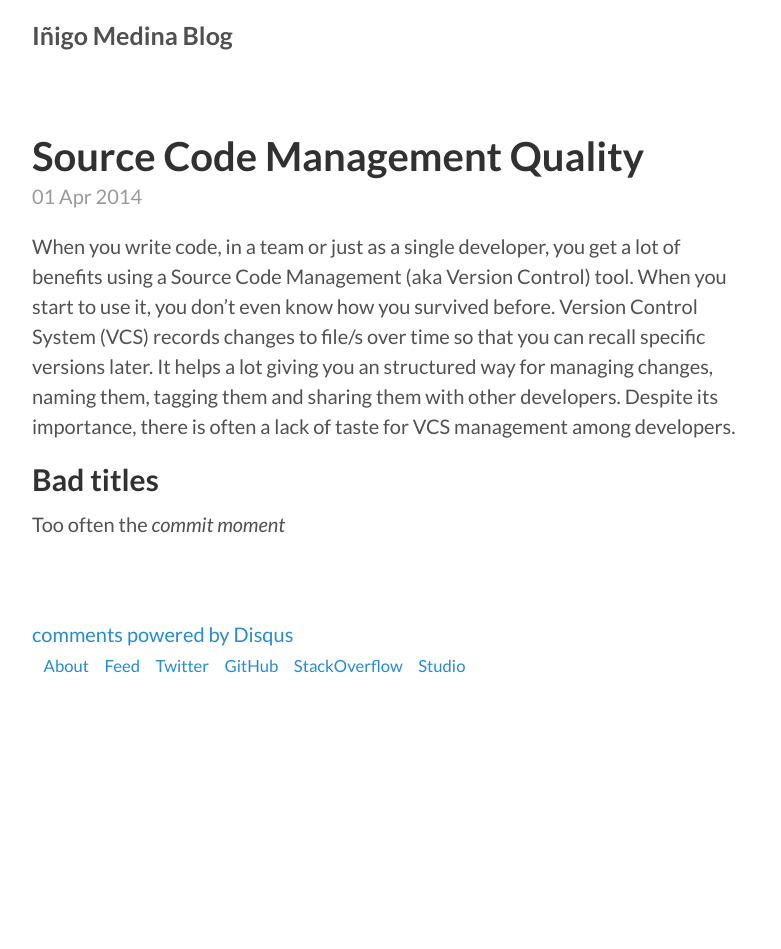
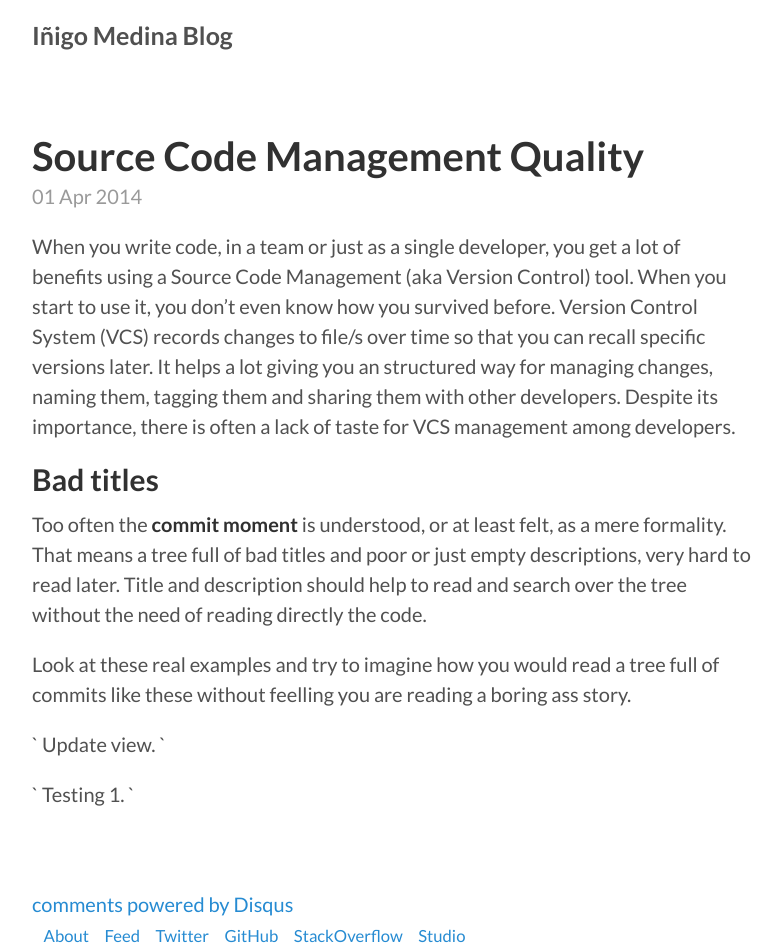
Before and after one commit to grosshat/grosshat.github.io, a Jekyll site: the page built from _posts/2014-04-01-source-code-management-quality.md, in a window 1280 px wide. Shown: the whole page, without its empty margins (248-1029 px from the left). Built offline with Jekyll 4.4.1, drawn with Linux system fonts in a browser that asks for light colours; Markdown is read by kramdown in place of the engine named in the settings; comment, search, counter and statistics services are not loaded; before the commit the page ends 900 px from its top, so only the background shows below that.

Commit message:
Add examples of bad title/description commits.

```diff
--- a/_posts/2014-04-01-source-code-management-quality.md
+++ b/_posts/2014-04-01-source-code-management-quality.md
@@ -17,4 +17,18 @@ management among developers.
 
 Bad titles
 ---
-Too often the _commit moment_
+Too often the **commit moment** is understood, or at least felt, as a mere
+formality. That means a tree full of bad titles and poor or just empty
+descriptions, very hard to read later. Title and description should help to read
+and search over the tree without the need of reading directly the code.
+
+Look at these real examples and try to imagine how you would read a tree full of
+commits like these without feelling you are reading a boring ass story.
+
+`
+Update view.
+`
+
+`
+Testing 1.
+`
```
